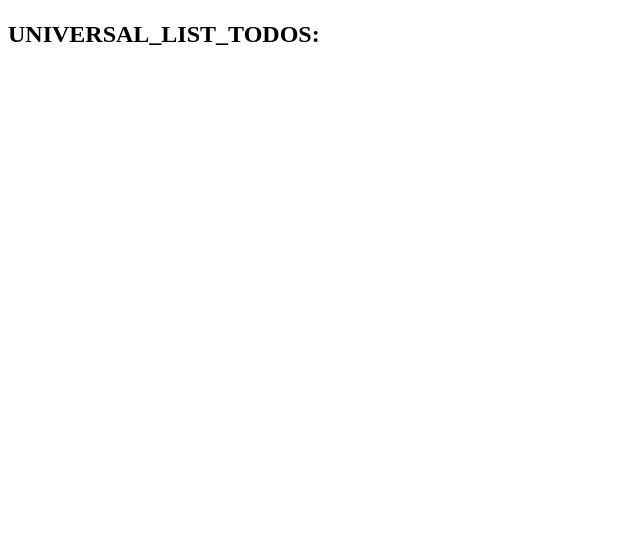
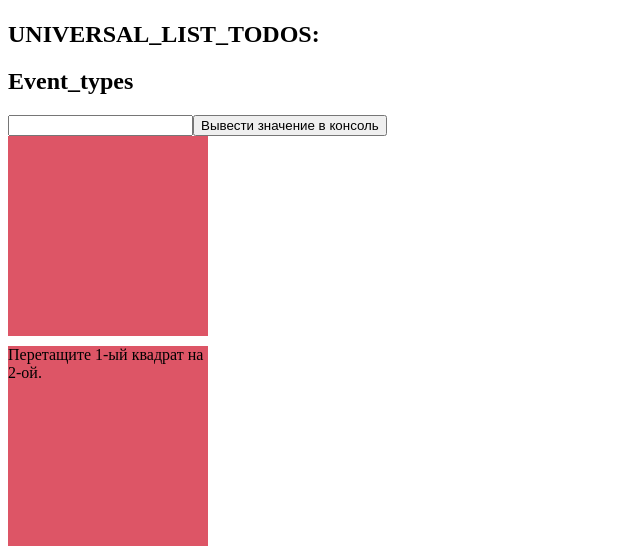
Before and after one commit to gin-az/ts-course, a React (Create React App) app: page /users/1 in a window 1280 px wide. Shown: the part 351-902 px from the top of the page, without its empty margins (0-640 px from the left). Before the commit the page ends 800 px from the top, so only its background shows below. Built offline with nearby package versions, Linux system fonts and the light colour scheme; no server answers.

Commit message:
#Типизация событий 1) Управляемый input. (e: React.ChangeEvent<HTMLInputElement>) (e: React.MouseEvent<HTMLButtonElement>) (e: React.DragEvent<HTMLDivElement>)

```diff
--- a/src/App.tsx
+++ b/src/App.tsx
@@ -6,6 +6,7 @@
 import UniversalList from "./components/UniversalList";
 import UserItem from "./components/UserItem";
 import TodoItem from "./components/TodoItem";
+import EventsExample from "./components/EventsExample";
 
 // HARDCORE MOCK
 // const users: IUser[] = [
@@ -54,6 +55,8 @@
 
       <h2>UNIVERSAL_LIST_TODOS:</h2>
         <UniversalList items={todos} renderItem={(todo: ITodo) => <TodoItem todo={todo} key={todo.id} />} />
+      <h2>Event_types</h2>
+      <EventsExample />
     </div>
   );
 };
--- /dev/null
+++ b/src/components/EventsExample.tsx
@@ -0,0 +1,50 @@
+import React, {FC, useState} from 'react';
+import {log} from "util";
+
+const EventsExample: FC = () => {
+  const [value, setValue] = useState<string>('');
+  const [isDrag, setIsDrag] = useState<boolean>(false);
+
+  const changeHandler = (e: React.ChangeEvent<HTMLInputElement>) => {
+    setValue(e.target.value);
+  };
+  const clickHandler = (e: React.MouseEvent<HTMLButtonElement>) => {
+    console.log(value);
+  };
+
+  const dragHandler = (e: React.DragEvent<HTMLDivElement>) => {
+    console.log('DRAG');
+  }
+   const leaveHandler = (e: React.DragEvent<HTMLDivElement>) => {
+     e.preventDefault();
+     setIsDrag(false);
+   }
+
+   const dragWithPreventHandler = (e: React.DragEvent<HTMLDivElement>) => {
+      e.preventDefault();
+      setIsDrag(true);
+  }
+
+  const dropHandler = (e: React.DragEvent<HTMLDivElement>) => {
+    e.preventDefault();
+    setIsDrag(false);
+    console.log('DROP');
+  }
+
+  return (
+    <div>
+      <input value={value} onChange={changeHandler} type="text" />
+      <button onClick={clickHandler}>Вывести значение в консоль</button>
+      <div onDrag={dragHandler} draggable style={{width: 200, height: 200, background: '#dd5566'}}></div>
+      <div
+        onDrop={dropHandler}
+        onDragLeave={leaveHandler}
+        onDragOver={dragWithPreventHandler}
+        style={{width: 200, height: 200, background: isDrag ? '#3355ee' : '#dd5566', marginTop: 10}}>
+          Перетащите 1-ый квадрат на 2-ой.
+      </div>
+    </div>
+  );
+};
+
+export default EventsExample;
```
